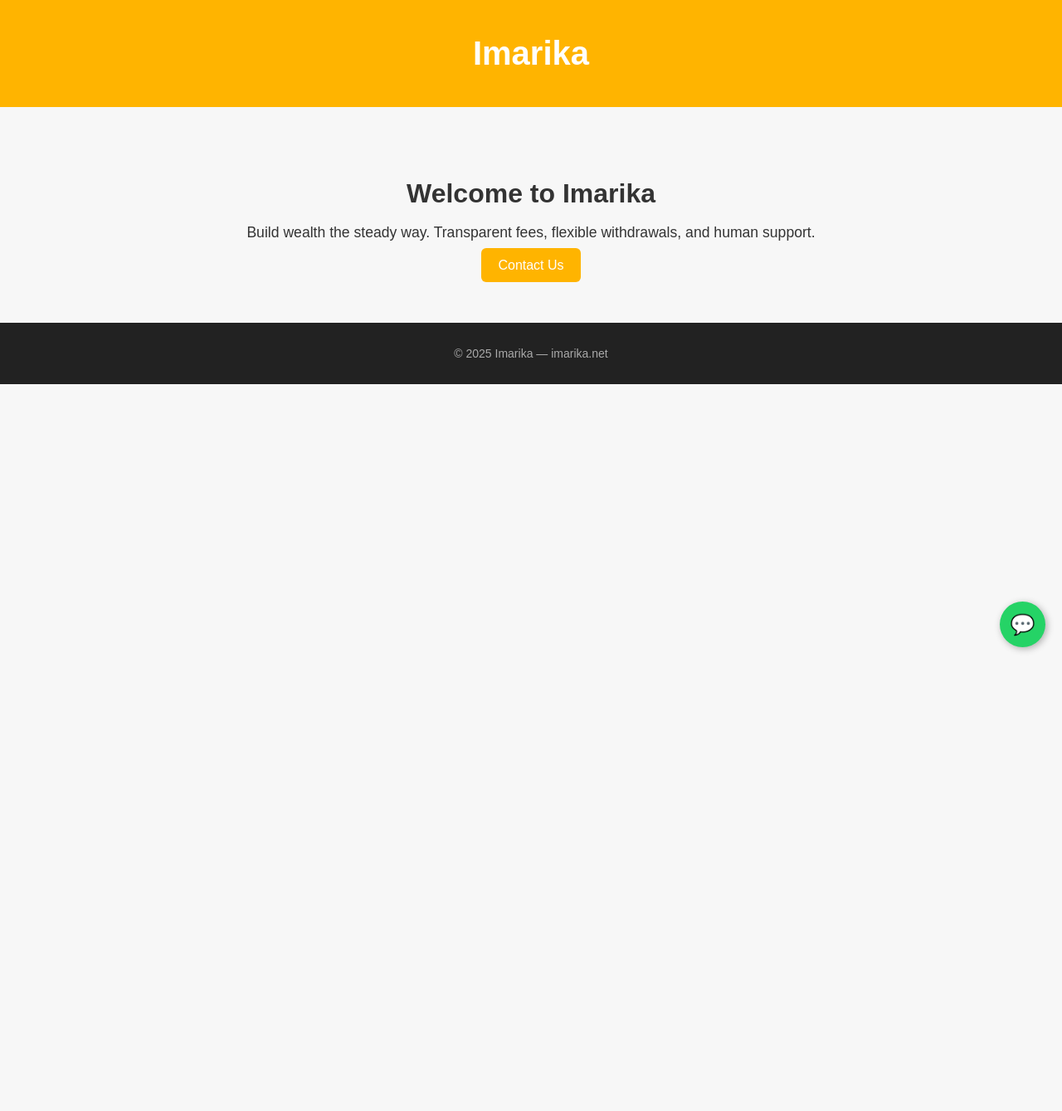
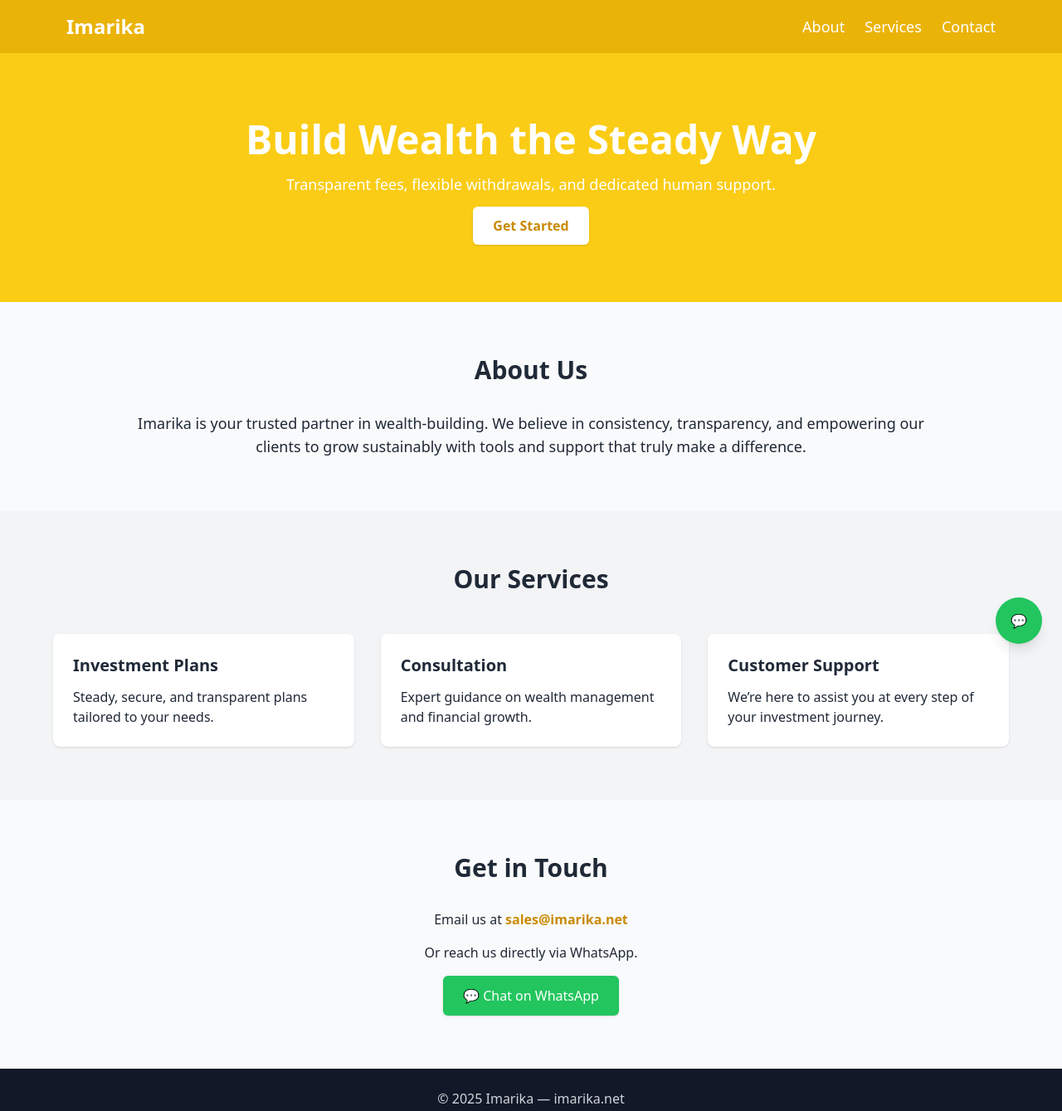
Before and after one commit to Masterkartel/imarika, a plain HTML site: page public/index.html in a window 1280 px wide. Shown: the whole page at 83% size. Before the commit the page ends 800 px from the top, so only its background shows below. Drawn offline with nearby package versions, Linux system fonts and the light colour scheme.

Commit message:
Update index.html

```diff
--- a/public/index.html
+++ b/public/index.html
@@ -4,31 +4,91 @@
   <meta charset="UTF-8" />
   <meta name="viewport" content="width=device-width, initial-scale=1.0" />
   <title>Imarika — Build Wealth Steady</title>
-  <link rel="stylesheet" href="style.css" />
+  <script src="https://cdn.tailwindcss.com"></script>
 </head>
-<body>
+<body class="bg-gray-50 text-gray-800">
+
   <!-- Navbar -->
-  <header class="navbar">
-    <h1>Imarika</h1>
+  <header class="bg-yellow-500 text-white shadow-md">
+    <div class="max-w-6xl mx-auto flex justify-between items-center p-4">
+      <h1 class="text-2xl font-bold">Imarika</h1>
+      <nav>
+        <ul class="flex gap-6 text-lg">
+          <li><a href="#about" class="hover:underline">About</a></li>
+          <li><a href="#services" class="hover:underline">Services</a></li>
+          <li><a href="#contact" class="hover:underline">Contact</a></li>
+        </ul>
+      </nav>
+    </div>
   </header>
 
   <!-- Hero -->
-  <section class="hero">
-    <h2>Welcome to Imarika</h2>
-    <p>Build wealth the steady way. Transparent fees, flexible withdrawals, and human support.</p>
-    <a href="mailto:sales@imarika.net" class="btn">Contact Us</a>
+  <section class="bg-yellow-400 text-center text-white py-20">
+    <h2 class="text-4xl md:text-5xl font-bold mb-4">Build Wealth the Steady Way</h2>
+    <p class="text-lg mb-6 max-w-2xl mx-auto">
+      Transparent fees, flexible withdrawals, and dedicated human support.
+    </p>
+    <a href="#contact" class="bg-white text-yellow-600 font-semibold px-6 py-3 rounded-md shadow hover:bg-gray-100">
+      Get Started
+    </a>
+  </section>
+
+  <!-- About -->
+  <section id="about" class="max-w-5xl mx-auto py-16 px-6">
+    <h3 class="text-3xl font-bold text-center mb-8">About Us</h3>
+    <p class="text-lg text-center">
+      Imarika is your trusted partner in wealth-building. We believe in consistency,
+      transparency, and empowering our clients to grow sustainably with tools and support that truly make a difference.
+    </p>
+  </section>
+
+  <!-- Services -->
+  <section id="services" class="bg-gray-100 py-16 px-6">
+    <h3 class="text-3xl font-bold text-center mb-12">Our Services</h3>
+    <div class="grid md:grid-cols-3 gap-8 max-w-6xl mx-auto">
+      <div class="bg-white p-6 rounded-lg shadow hover:shadow-lg">
+        <h4 class="text-xl font-semibold mb-3">Investment Plans</h4>
+        <p>Steady, secure, and transparent plans tailored to your needs.</p>
+      </div>
+      <div class="bg-white p-6 rounded-lg shadow hover:shadow-lg">
+        <h4 class="text-xl font-semibold mb-3">Consultation</h4>
+        <p>Expert guidance on wealth management and financial growth.</p>
+      </div>
+      <div class="bg-white p-6 rounded-lg shadow hover:shadow-lg">
+        <h4 class="text-xl font-semibold mb-3">Customer Support</h4>
+        <p>We’re here to assist you at every step of your investment journey.</p>
+      </div>
+    </div>
+  </section>
+
+  <!-- Contact -->
+  <section id="contact" class="max-w-4xl mx-auto py-16 px-6">
+    <h3 class="text-3xl font-bold text-center mb-8">Get in Touch</h3>
+    <p class="text-center mb-4">Email us at
+      <a href="mailto:sales@imarika.net" class="text-yellow-600 font-semibold">sales@imarika.net</a>
+    </p>
+    <p class="text-center mb-4">Or reach us directly via WhatsApp.</p>
+    <div class="flex justify-center">
+      <a href="https://wa.me/254701017246" target="_blank" rel="noopener"
+         class="bg-green-500 text-white px-6 py-3 rounded-md shadow hover:bg-green-600">
+        💬 Chat on WhatsApp
+      </a>
+    </div>
   </section>
 
   <!-- Footer -->
-  <footer>
-    <p>&copy; 2025 Imarika — imarika.net</p>
+  <footer class="bg-gray-900 text-gray-300 text-center py-6">
+    <p>&copy; <span id="year"></span> Imarika — imarika.net</p>
   </footer>
 
-  <!-- WhatsApp Floating Button -->
-  <a href="https://wa.me/254701017246" class="whatsapp-float" target="_blank" rel="noopener">
+  <!-- Floating WhatsApp Button -->
+  <a href="https://wa.me/254701017246" target="_blank" rel="noopener"
+     class="fixed bottom-6 right-6 bg-green-500 text-white w-14 h-14 flex items-center justify-center rounded-full shadow-lg hover:bg-green-600">
     💬
   </a>
 
-  <script src="script.js"></script>
+  <script>
+    document.getElementById("year").textContent = new Date().getFullYear();
+  </script>
 </body>
 </html>
```
